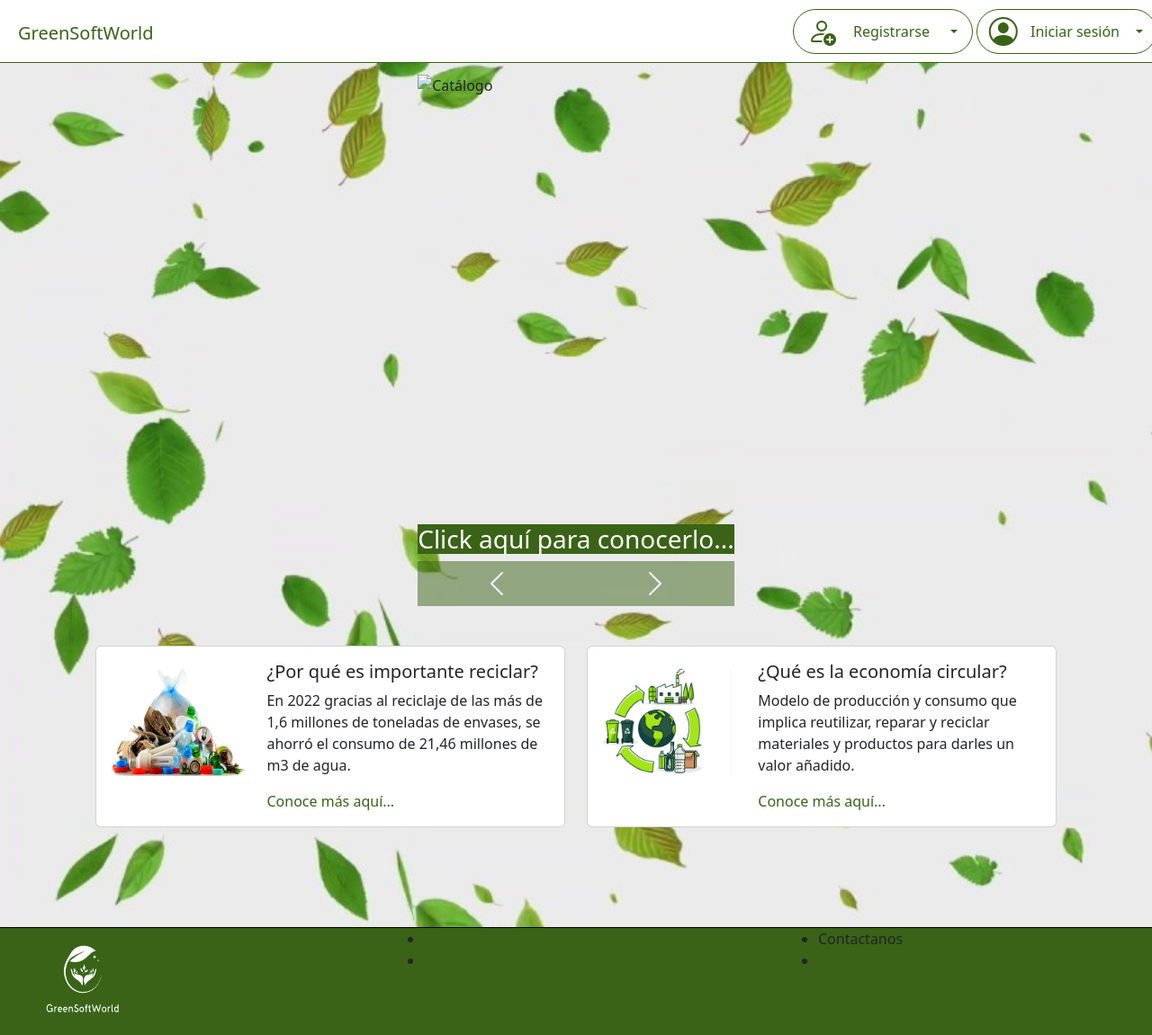
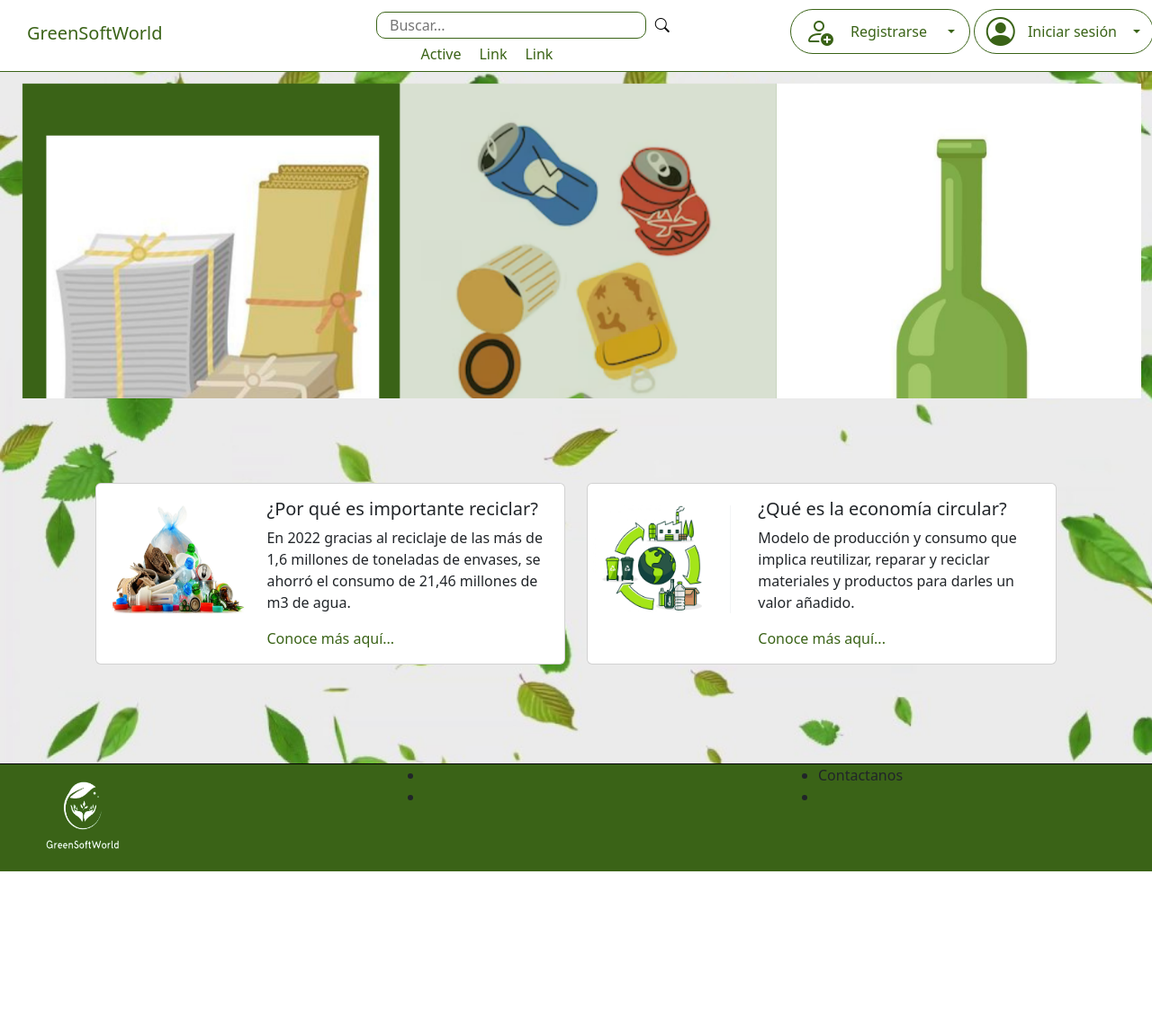
Before and after one commit to AngieVMR29/GSW__Proyecto__1, a Flask app: page / in a window 1280 px wide. Shown: the whole page at 90% size. After the commit the page ends 969 px from the top, so only its background shows below. Run offline with Flask 3, Linux system fonts and the light colour scheme; parts of the project's set-up code (start-up, migrations or seed data) failed here and were passed over; some libraries are stand-ins or nearby versions.

Commit message:
Se finaliza navbar

```diff
--- a/app.py
+++ b/app.py
@@ -13,18 +13,13 @@ mysql = MySQL(app)
 
 @app.route('/')
 def home():
-    return render_template("./usuario/inicio.html")
+    return render_template('/inicio.html')
 
-
-@app.route('/login')
-def login():
-    return render_template("./login/login.html")
-
-
-@app.route('/inicio')
-def inicio():
-    return render_template("./comprador/inicio.html")
-
+@app.route('/buscar', methods=['GET'])
+def buscar():
+    query = request.args.get('q')
+    return render_template('resultados_busqueda.html', query=query, resultados=resultados)
 
 if __name__ == '__main__':
+    app.secret_key = "Hola1234."
     app.run(debug=True)
--- a/templates/Usuario/style.css
+++ b/static/style.css
@@ -15,13 +15,59 @@ nav {
     display: flex;
     justify-content: space-between;
     width: auto;
-    height: 70px;
+    height: 80px;
     border-bottom: solid 1px #3a6317;
     background-color: white;
 }
 
+.menu-principal {
+    margin-top: 1%;
+    width: 500px;
+}
+.busqueda {
+    margin-left: 10%;
+    width: 60%;
+    height: 30px;
+    border-radius: 10px;
+    border: solid 1px #3a6317;
+}
+.buscar button {
+    border: none;
+    background-color: white;
+}
+.buscar button:hover {
+    color: white;
+    background-color: #3a6317;
+}
+.menu {
+    display: flex;
+}
+
+.menu a {
+    margin-right: 4%;
+    margin-top: 1%;
+    text-align: center;
+    color: #3a6317;
+}
+
+.menu a:hover {
+    background-color: #3a6317;
+    color: white;
+}
+
+.a {
+    margin-left: 20%;
+}
+
+
 .box_title {
     padding: 25px 0;
+}
+
+.title {
+    margin-left: 20px;
+    font-size: 20px;
+    color: #3a6317;
 }
 
 .title {
@@ -146,23 +192,14 @@ nav {
 
 
 .carrusel {
+    display: flex;
+    align-items: center;
     margin-top: 1%;
-    display: flex;
-    justify-content: center;
+    margin-left: 1%;
     width: 100%;
+    height: 350px;
 }
 
-.carrusel img {
-    width: auto;
-    height: 500px;
-}
-
-.carrusel button {
-    top: 100%;
-    width: 50%;
-    height: 50px;
-    background-color: #3a6317;
-}
 
 .noticias {
     margin: 7.5%;
--- a/templates/Usuario/inicio.html
+++ b/templates/inicio.html
@@ -4,7 +4,7 @@
 <head>
     <meta charset="UTF-8">
     <meta name="viewport" content="width=device-width, initial-scale=1.0">
-    <link rel="stylesheet" href="style.css">
+    <link rel="stylesheet" href="../static/style.css">
     <link rel="stylesheet" href="https://cdnjs.cloudflare.com/ajax/libs/font-awesome/5.15.4/css/all.min.css">
     <link href="https://cdn.jsdelivr.net/npm/bootstrap@5.3.2/dist/css/bootstrap.min.css" rel="stylesheet"
         integrity="sha384-T3c6CoIi6uLrA9TneNEoa7RxnatzjcDSCmG1MXxSR1GAsXEV/Dwwykc2MPK8M2HN" crossorigin="anonymous">
@@ -16,8 +16,23 @@
     <nav>
         <div class="contaier-fluid main_container">
             <div class="row-auto firts_box">
-                <div class="col box_title" style="margin-right: 700px;">
+                <div class="col box_title" style="margin-left: 10px;">
                     <h3 class="title">GreenSoftWorld</h3>
+                </div>
+                <div class="menu-principal">
+                    <div>
+                        <div class="buscar">
+                            <form action="/buscar" method="GET">
+                                <input type="text" class="busqueda" name="q" placeholder="   Buscar...">
+                                <button type="submit"><i class="bi bi-search"></i></button>
+                            </form>
+                        </div>
+                        <div class="menu">
+                            <a class="nav-link active a" aria-current="page" href="#">Active</a>
+                            <a class="nav-link b" href="#">Link</a>
+                            <a class="nav-link c" href="#">Link</a>
+                        </div>
+                    </div>
                 </div>
                 <div class="col box_lenguaje_register_login">
                     <button class="dropdown-toggle buttonRegister" type="button" data-bs-toggle="dropdown"
@@ -72,38 +87,17 @@
         </div>
     </nav>
     <div class="container-fluid">
-        <div class="container-fluid carrusel">
-            <div id="carouselExample" class="carousel">
-                <div class="carousel-inner">
-                    <div class="carousel-item active">
-                        <img src="" class="d-block" alt="Catálogo">
-                        <div class="carousel redirec1">
-                            <h3><a href="./img/catalogo.png" class="redirec"> Click aquí para conocerlo...</a></h3>
-                        </div>
-                    </div>
-                    <div class="carousel-item">
-                        <img src="./img/sobre.png" class="d-block" alt="Sobre_Nosotros">
-                        <div class="carousel redirec1">
-                            <h3><a href="" class="redirec"> Click aquí para saber más...</a></h3>
-                        </div>
-                    </div>
-                    <div class="carousel-item">
-                        <img src="./img/solicitudes.png" class="d-block" alt="...">
-                        <div class="carousel redirec1">
-                            <h3><a href="" class="redirec"> Radica tu solicitud...</a></h3>
-                        </div>
-                    </div>
+        <div id="carouselExampleSlidesOnly" class="carousel slide" data-bs-ride="carousel">
+            <div class="carousel-inner">
+                <div class="carousel-item active carrusel">
+                    <img src="../img/catalogo.png" class="d-block w-100" alt="...">
                 </div>
-                <button class="carousel-control-prev" type="button" data-bs-target="#carouselExample"
-                    data-bs-slide="prev">
-                    <span class="carousel-control-prev-icon" aria-hidden="true"></span>
-                    <span class="visually-hidden">Previous</span>
-                </button>
-                <button class="carousel-control-next" type="button" data-bs-target="#carouselExample"
-                    data-bs-slide="next">
-                    <span class="carousel-control-next-icon" aria-hidden="false"></span>
-                    <span class="visually-hidden">Next</span>
-                </button>
+                <div class="carousel-item carrusel">
+                    <img src="../img/sobre.png" class="d-block w-100" alt="...">
+                </div>
+                <div class="carousel-item carrusel">
+                    <img src="../img/solicitudes.png" class="d-block w-100" alt="...">
+                </div>
             </div>
         </div>
         <div class="noticias">
@@ -112,7 +106,7 @@
                     <div class="card mb-3" style="max-width: 540px;">
                         <div class="row g-0">
                             <div class="col-md-4">
-                                <img src="./img/reciclaje.jpg" class="img-fluid rounded-start mt-4" alt="..."
+                                <img src="../img/reciclaje.jpg" class="img-fluid rounded-start mt-4" alt="..."
                                     style="height: 120px;">
                             </div>
                             <div class="col-md-8">
@@ -132,7 +126,7 @@
                     <div class="card mb-3" style="max-width: 540px;">
                         <div class="row g-0">
                             <div class="col-md-4">
-                                <img src="./img/economia.png" class="img-fluid rounded-start mt-4" alt="..."
+                                <img src="../img/economia.png" class="img-fluid rounded-start mt-4" alt="..."
                                     style="height: 120px;">
                             </div>
                             <div class="col-md-8">
```
Also changed, not shown: config.py (deleted, +0 -13 lines), templates/resultados.html (added, +16 -0 lines), img/Logo_green3.png (renamed from templates/Usuario/img/Logo_green3.png), img/catalogo.png (renamed from templates/Usuario/img/catalogo.png), img/economia.png (renamed from templates/Usuario/img/economia.png), img/hojas.jpg (renamed from templates/Usuario/img/hojas.jpg), img/reciclaje.jpg (renamed from templates/Usuario/img/reciclaje.jpg), img/sobre.png (renamed from templates/Usuario/img/sobre.png), img/solicitudes.png (renamed from templates/Usuario/img/solicitudes.png), templates/registrate.html (renamed from templates/Usuario/registrate.html).
